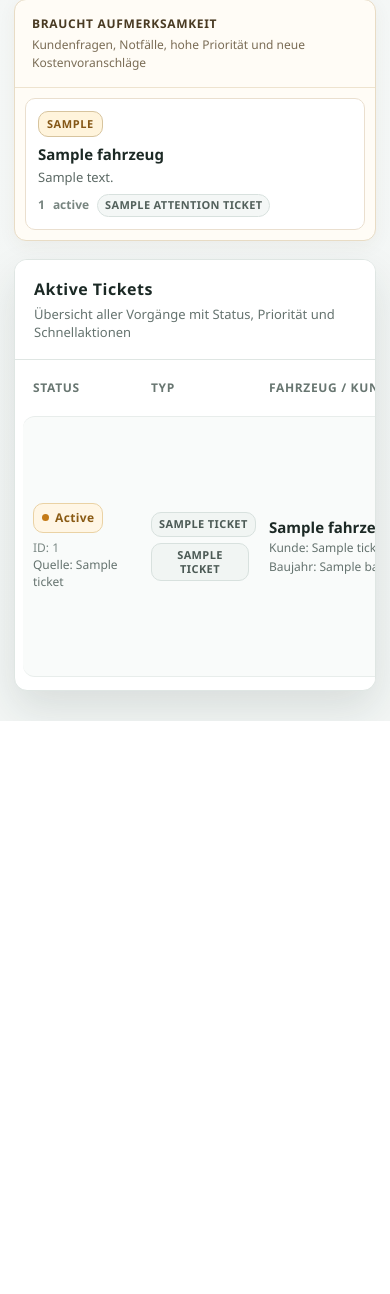
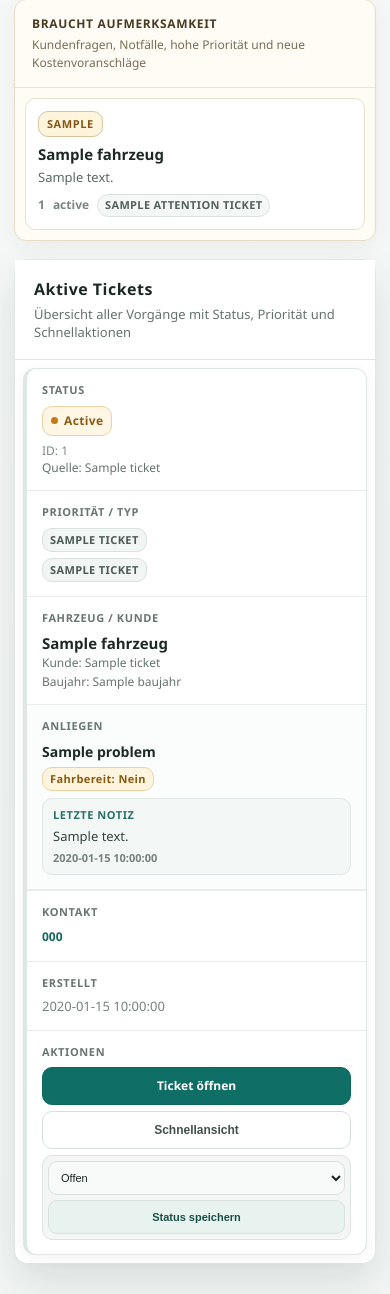
Before and after one commit to WerkstattAI/WerkstattAI, a Python web app: template templates/dashboard.html in a window 390 px wide. Shown: the part 2084-3378 px from the top of the page. Before the commit the page ends 2805 px from the top, so only its background shows below. Run offline with Jinja, Linux system fonts and the light colour scheme; the template is opened without the code that fills it: most values are stand-ins (such as "Sample title", 1, 10 or a date in 2020).

Commit message:
Fix responsive ticket list layout

```diff
--- a/templates/dashboard.html
+++ b/templates/dashboard.html
@@ -1982,9 +1982,17 @@
     .table-title{color:#1b2925;font-size:16px;font-weight:720}
     .table-sub{margin-top:4px;font-size:13px;line-height:1.45}
     .table-sub,.muted{color:var(--muted)}
-    table.ticket-table{border-spacing:0 5px;background:#ffffff}
+    table.ticket-table{min-width:1240px;border-spacing:0 5px;background:#ffffff;table-layout:fixed}
+    .ticket-table th:nth-child(1){width:142px}
+    .ticket-table th:nth-child(2){width:138px}
+    .ticket-table th:nth-child(3){width:190px}
+    .ticket-table th:nth-child(4){width:auto}
+    .ticket-table th:nth-child(5){width:132px}
+    .ticket-table th:nth-child(6){width:148px}
+    .ticket-table th:nth-child(7){width:250px}
     .ticket-table th{color:#687671;font-size:12px;font-weight:700;letter-spacing:.055em}
     .ticket-table td{font-size:13px}
+    .cell-label{display:none}
     .ticket-table tbody td{border-top-color:#e8edeb;border-bottom-color:#e8edeb;background:#f9fbfa}
     .ticket-table tbody tr:hover td{background:#f0f7f5}
     tbody tr.row-high td:first-child{box-shadow:inset 4px 0 0 #c44743}
@@ -2098,6 +2106,130 @@
 
     @media (max-width:430px){
       .cards{grid-template-columns:1fr}
+    }
+
+    @media (max-width:1540px){
+      .table-shell{overflow:visible}
+      .table-wrap{overflow:visible;padding:12px}
+
+      table.ticket-table{
+        display:block;
+        width:100%;
+        min-width:0;
+        padding:0;
+        border-spacing:0;
+        background:transparent;
+        table-layout:auto;
+      }
+
+      .ticket-table thead{display:none}
+      .ticket-table tbody{display:grid;gap:12px}
+
+      .ticket-table tbody tr{
+        display:grid;
+        grid-template-columns:minmax(135px,.72fr) minmax(165px,.9fr) minmax(240px,1.45fr);
+        grid-template-areas:
+          "status type vehicle"
+          "problem problem problem"
+          "contact date actions";
+        overflow:hidden;
+        border:1px solid var(--line);
+        border-left-width:4px;
+        border-radius:12px;
+        background:#ffffff;
+        box-shadow:0 4px 14px rgba(28,52,45,.055);
+      }
+
+      .ticket-table tbody tr:hover{
+        border-color:#b8cec8;
+        box-shadow:0 9px 22px rgba(28,52,45,.09);
+      }
+
+      .ticket-table tbody tr.row-customer-question{border-left-color:#397f78}
+      .ticket-table tbody tr.row-notfall{border-left-color:#d08a2d}
+      .ticket-table tbody tr.row-high{border-left-color:#c44743}
+
+      .ticket-table tbody td,
+      .ticket-table tbody tr:hover td{
+        min-width:0;
+        padding:14px 15px;
+        border:0;
+        border-radius:0;
+        background:transparent;
+        box-shadow:none;
+      }
+
+      .ticket-table tbody td:nth-child(1){grid-area:status}
+      .ticket-table tbody td:nth-child(2){grid-area:type}
+      .ticket-table tbody td:nth-child(3){grid-area:vehicle}
+      .ticket-table tbody td:nth-child(4){
+        grid-area:problem;
+        border-top:1px solid #e8edeb;
+        border-bottom:1px solid #e8edeb;
+        background:#fbfcfc;
+      }
+      .ticket-table tbody td:nth-child(5){grid-area:contact}
+      .ticket-table tbody td:nth-child(6){grid-area:date}
+      .ticket-table tbody td:nth-child(7){grid-area:actions}
+
+      .cell-label{
+        display:block;
+        margin-bottom:8px;
+        color:#687671;
+        font-size:11px;
+        font-weight:700;
+        letter-spacing:.055em;
+        line-height:1.3;
+        text-transform:uppercase;
+      }
+
+      .ticket-table .right{text-align:left}
+      .ticket-table .actions,
+      .ticket-table .quick{justify-content:flex-start}
+      .ticket-table .date-cell{white-space:normal}
+    }
+
+    @media (max-width:760px){
+      .ticket-table tbody tr{
+        grid-template-columns:minmax(0,1fr) minmax(0,1fr);
+        grid-template-areas:
+          "status type"
+          "vehicle vehicle"
+          "problem problem"
+          "contact date"
+          "actions actions";
+      }
+
+      .ticket-table tbody td:nth-child(3),
+      .ticket-table tbody td:nth-child(5),
+      .ticket-table tbody td:nth-child(6),
+      .ticket-table tbody td:nth-child(7){border-top:1px solid #e8edeb}
+    }
+
+    @media (max-width:520px){
+      .table-wrap{padding:8px}
+      .ticket-table tbody tr{
+        grid-template-columns:1fr;
+        grid-template-areas:
+          "status"
+          "type"
+          "vehicle"
+          "problem"
+          "contact"
+          "date"
+          "actions";
+      }
+
+      .ticket-table tbody td + td{border-top:1px solid #e8edeb}
+      .ticket-table .actions{align-items:stretch;flex-direction:column}
+      .ticket-table .open,
+      .ticket-table .details-btn,
+      .ticket-table .archive-form,
+      .ticket-table .archive-btn,
+      .ticket-table .quick{width:100%}
+      .ticket-table .quick{display:grid;grid-template-columns:1fr}
+      .ticket-table .quick select,
+      .ticket-table .quick button{width:100%}
     }
   </style>
 </head>
@@ -2316,7 +2448,7 @@
             <thead class="ticket-table-head">
               <tr>
                 <th>Status</th>
-                <th>Typ</th>
+                <th>Priorität / Typ</th>
                 <th>Fahrzeug / Kunde</th>
                 <th>Anliegen</th>
                 <th>Kontakt</th>
@@ -2334,6 +2466,7 @@
                 "
               >
                 <td>
+                  <span class="cell-label">Status</span>
                   <span class="status s-{{ t.status_ui }}">
                     <span class="dot"></span>
                     {{ t.status_label or "-" }}
@@ -2360,6 +2493,7 @@
                 </td>
 
                 <td>
+                  <span class="cell-label">Priorität / Typ</span>
                   <span class="priority p-{{ t.priority or 'normal' }}">
                     {{ t.priority_label or "Normal" }}
                   </span>
@@ -2372,6 +2506,7 @@
                 </td>
 
                 <td>
+                  <span class="cell-label">Fahrzeug / Kunde</span>
                   <div class="vehicle">
                     <div class="title">{{ t.fahrzeug or "-" }}</div>
                     <div class="muted">Kunde: {{ t.kunde_name or "-" }}</div>
@@ -2380,6 +2515,7 @@
                 </td>
 
                 <td class="problem">
+                  <span class="cell-label">Anliegen</span>
                   <div class="problem-text">{{ t.problem or "-" }}</div>
 
                   <div class="meta-row">
@@ -2402,7 +2538,7 @@
                       </div>
                       <div class="last-note-text">{{ t.latest_customer_question_text }}</div>
                       {% if t.latest_customer_question_created_at %}
-                        <div class="last-note-date">{{ t.latest_customer_question_created_at }}</div>
+                        <div class="last-note-date"><time datetime="{{ t.latest_customer_question_created_at }}">{{ t.latest_customer_question_created_at_display }}</time></div>
                       {% endif %}
                     </div>
                   {% elif t.last_note_text %}
@@ -2410,13 +2546,14 @@
                       <div class="last-note-label">Letzte Notiz</div>
                       <div class="last-note-text">{{ t.last_note_text }}</div>
                       {% if t.last_note_created_at %}
-                        <div class="last-note-date">{{ t.last_note_created_at }}</div>
+                        <div class="last-note-date"><time datetime="{{ t.last_note_created_at }}">{{ t.last_note_created_at_display }}</time></div>
                       {% endif %}
                     </div>
                   {% endif %}
                 </td>
 
                 <td class="tel">
+                  <span class="cell-label">Kontakt</span>
                   {% if t.telefon %}
                     <a href="tel:{{ t.telefon }}">{{ t.telefon }}</a>
                   {% else %}
@@ -2424,9 +2561,13 @@
                   {% endif %}
                 </td>
 
-                <td class="muted date-cell">{{ t.created_at }}</td>
+                <td class="muted date-cell">
+                  <span class="cell-label">Erstellt</span>
+                  <time datetime="{{ t.created_at }}">{{ t.created_at_display }}</time>
+                </td>
 
                 <td class="right">
+                  <span class="cell-label">Aktionen</span>
                   <div class="actions">
                     <a class="open" href="/dashboard/ticket/{{ t.ticket_view_id }}?workshop_id={{ workshop_id }}">Ticket öffnen</a>
 
@@ -2761,8 +2902,8 @@
         setText("dAbschleppdienst", prettyValue(data.abschleppdienst));
         setText("dKilometerstand", prettyValue(data.kilometerstand));
         setText("dInternalId", prettyValue(data.ticket_view_id || data._id || data.id || data.ticket_id || "-"));
-        setText("dCreatedAt", prettyValue(data.created_at || "-"));
-        setText("dUpdatedAt", prettyValue(data.updated_at || "-"));
+        setText("dCreatedAt", prettyValue(data.created_at_display || data.created_at));
+        setText("dUpdatedAt", prettyValue(data.updated_at_display || data.updated_at));
 
         renderList("dFollowupQuestions", data.followup_questions);
         renderList("dFollowupAnswers", data.followup_answers);
```
Also changed, not shown: app/web.py (+21 -0 lines).
